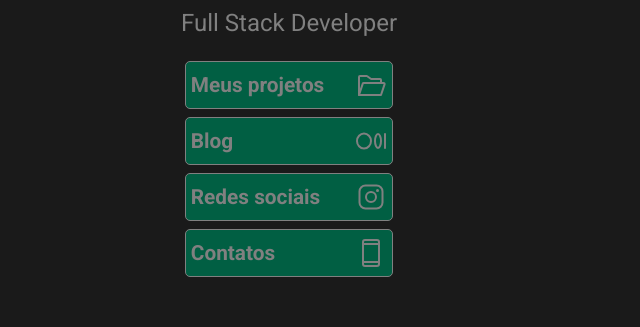
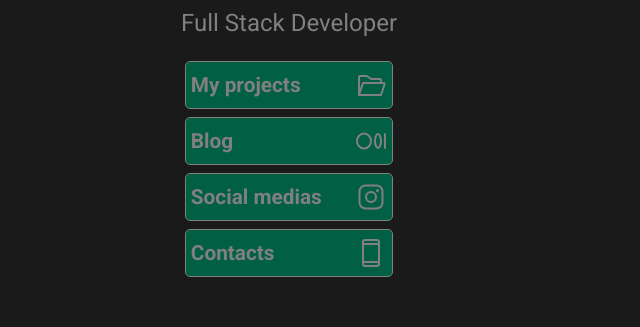
Before and after one commit to josanjohnata/josan-johnata, a React (Vite) app: page / in a window 1280 px wide. Shown: the part 330-657 px from the top of the page, without its empty margins (351-991 px from the left). Built offline with nearby package versions, Linux system fonts and the light colour scheme.

Commit message:
refactore: Traduz textos em português para inglês

```diff
--- a/src/Home/Home.tsx
+++ b/src/Home/Home.tsx
@@ -21,7 +21,7 @@ function Home() {
           </header>
           <section className={styles.sectionMenu}>
             <button>
-              Meus projetos
+              My projects
               <FolderOpen size={32} className={styles.sectionProjects} />
             </button>
             <button>
@@ -29,11 +29,11 @@ function Home() {
               <MediumLogo size={32} className={styles.sectionBlog} />
             </button>
             <button>
-              Redes sociais
+              Social medias
               <InstagramLogo size={32} className={styles.sectionSocialMedia} />
             </button>
             <button>
-              Contatos
+              Contacts
               <DeviceMobile size={32} className={styles.sectionContact} />
             </button>
           </section>
```
